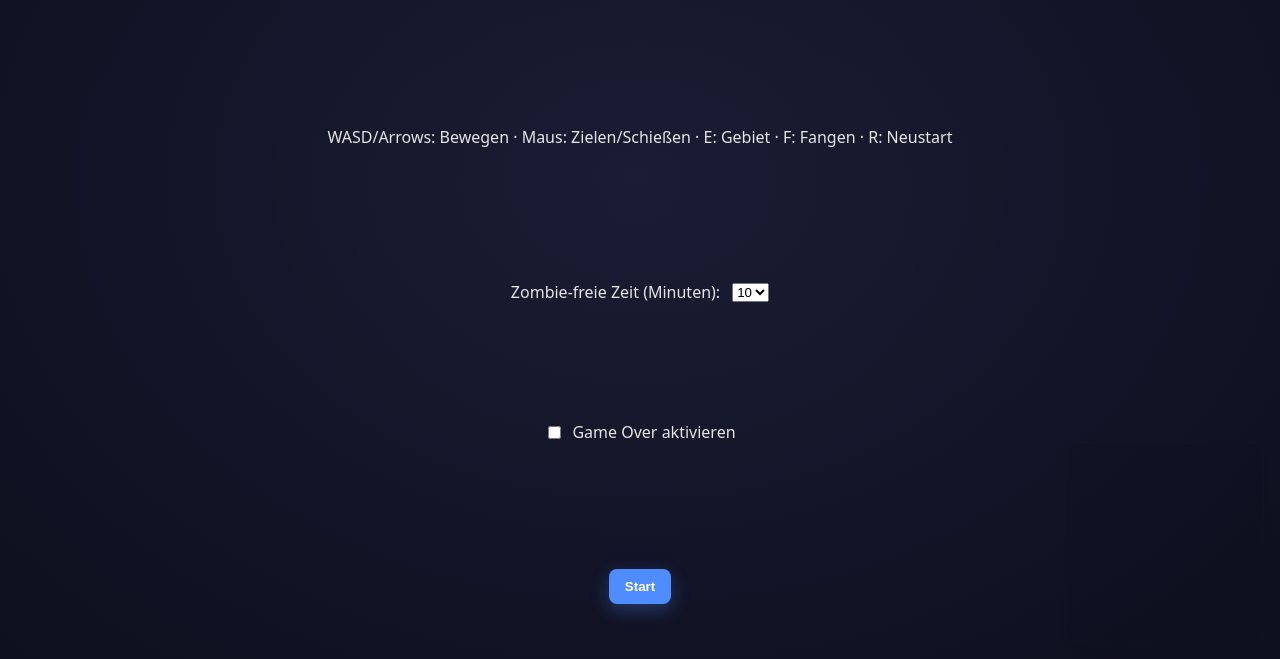
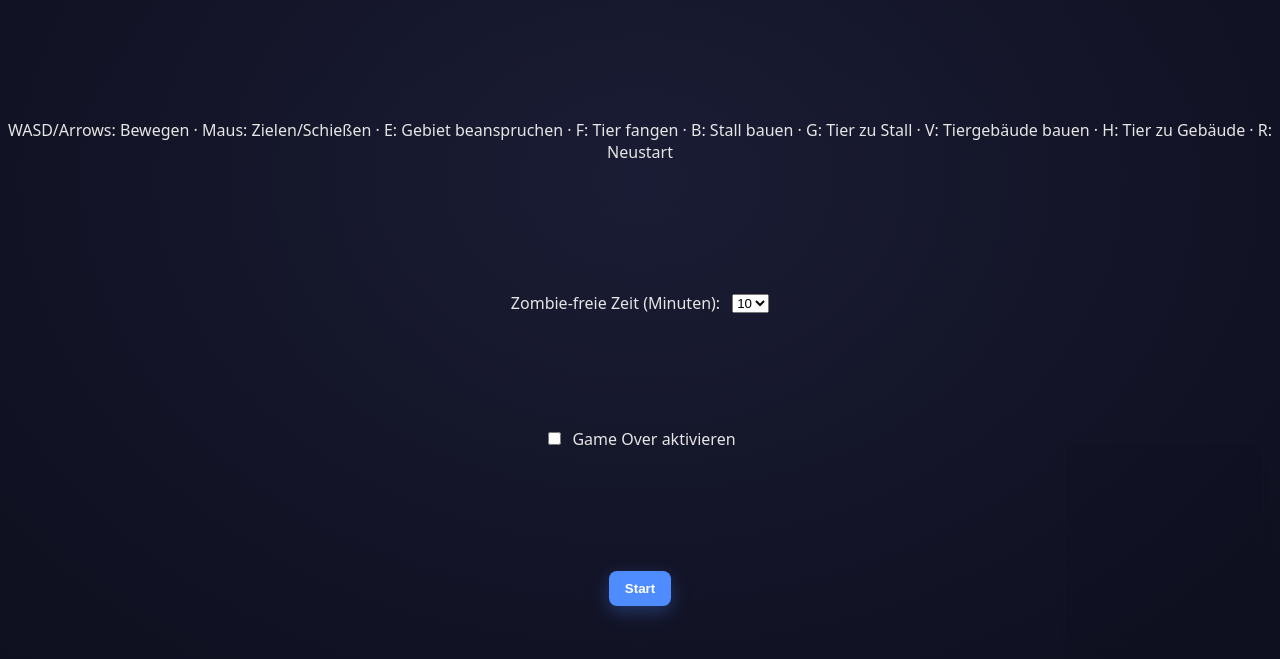
Before and after one commit to K-i-An/Zombie-Game, a plain HTML site: page index.html in a window 1280 px wide. Shown: the part 141-800 px from the top of the page. Drawn offline with Linux system fonts and the light colour scheme.

Commit message:
Update index.html

```diff
--- a/index.html
+++ b/index.html
@@ -24,7 +24,7 @@
 
   <div id="overlay" class="">
     <h1 id="title">Base Build Zombie</h1>
-    <p id="subtitle">WASD/Arrows: Bewegen · Maus: Zielen/Schießen · E: Gebiet · F: Fangen · R: Neustart</p>
+    <p id="subtitle">WASD/Arrows: Bewegen · Maus: Zielen/Schießen · E: Gebiet beanspruchen · F: Tier fangen · B: Stall bauen · G: Tier zu Stall · V: Tiergebäude bauen · H: Tier zu Gebäude · R: Neustart</p>
     <div style="display:flex; gap:12px; align-items:center; margin: 8px 0 8px;">
       <label for="zfree">Zombie-freie Zeit (Minuten):</label>
       <select id="zfree">
```
